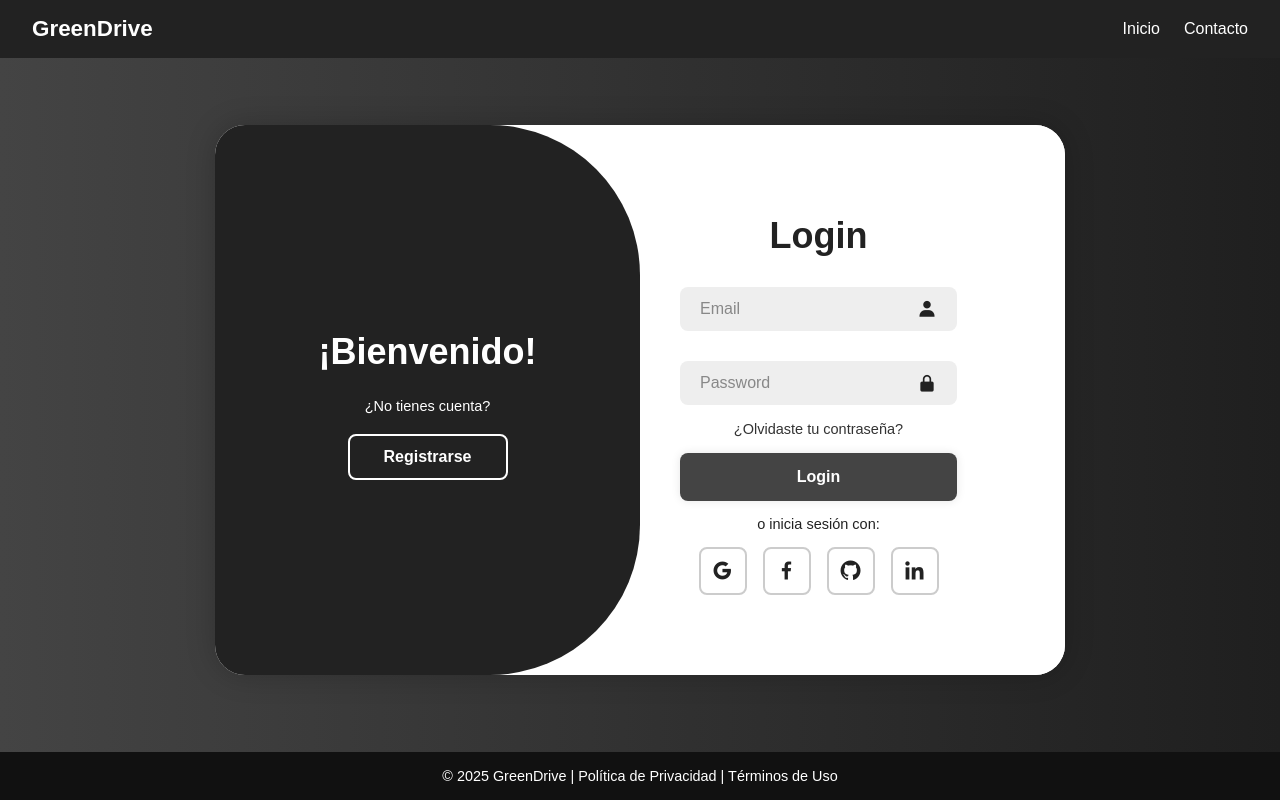
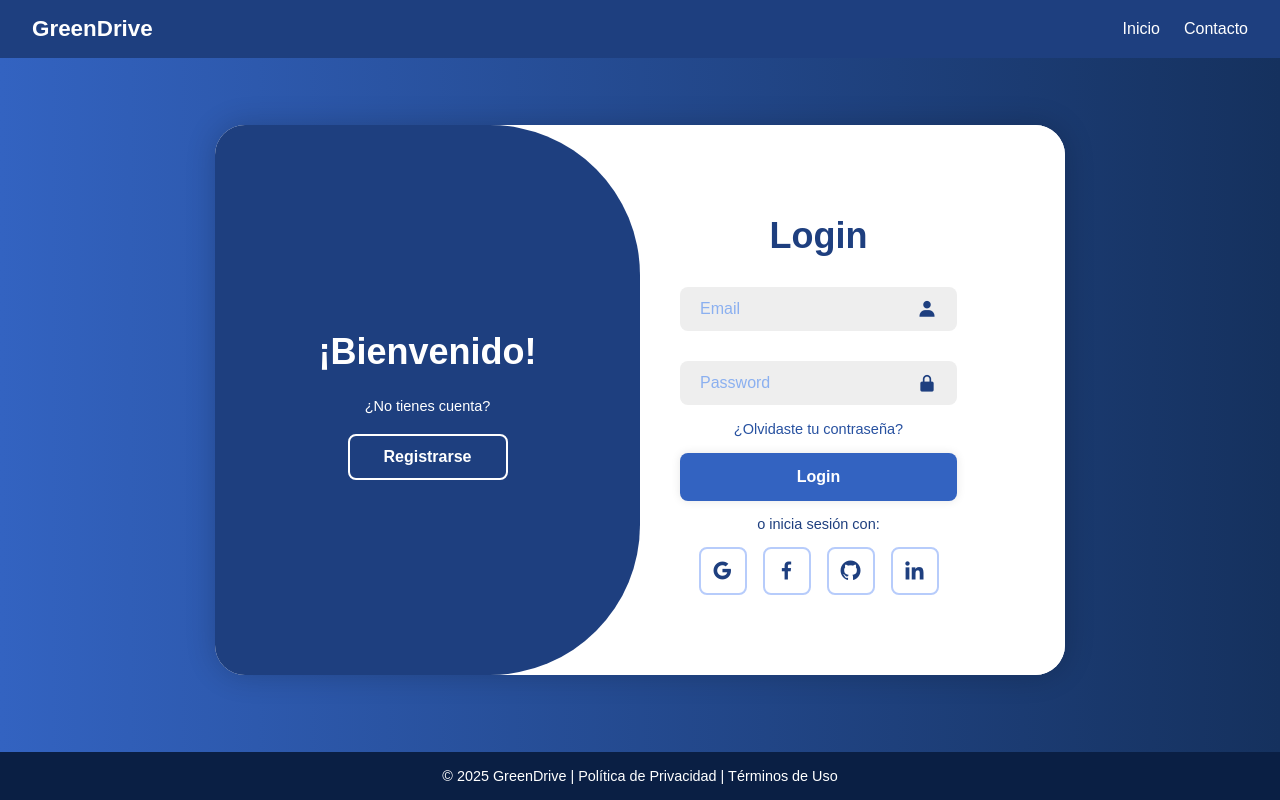
Before and after one commit to dgsi-lab-G-C-2425/GreenDrive, a Flask app: page /login in a window 1280 px wide. Run offline with Flask 3, Linux system fonts and the light colour scheme; parts of the project's set-up code (start-up, migrations or seed data) failed here and were passed over.

Commit message:
loginRegister

```diff
--- a/Dominio/auth.py
+++ b/Dominio/auth.py
@@ -9,7 +9,7 @@ auth_bp = Blueprint('auth', __name__)
 
 @auth_bp.route('/')
 def index():
-    return render_template('index.html')
+    return render_template('loginRegister.html')
 
 @auth_bp.route('/login', methods=['GET'])
 def login_page():
@@ -33,7 +33,8 @@ def login():
             session['user_id'] = str(usuario["_id"])
             session['user_name'] = usuario.get("name")
             flash("Inicio de sesión exitoso!")
-            return redirect(url_for('auth.index'))  # Or redirect to a dashboard
+            print("Usuario autenticado:", usuario)
+            return redirect(url_for('map.index'))
         else:
             flash("Contraseña incorrecta.")
             return redirect(url_for('auth.login_page'))
@@ -69,7 +70,7 @@ def register():
         session['user_id'] = str(usuario["_id"])
         session['user_name'] = usuario.get("name")
         flash("Registro exitoso!")
-        return redirect(url_for('auth.index'))  # Or redirect to a dashboard
+        return redirect(url_for('map.index'))  # Or redirect to a dashboard
     else:
         flash("Error en el registro")
         return redirect(url_for('auth.login_page'))
--- a/Dominio/server.py
+++ b/Dominio/server.py
@@ -11,6 +11,7 @@ from bson.objectid import ObjectId
 from Persistencia.AgenteBD import MongoDBAgent
 
 from auth import auth_bp
+from map import map_bp
 from Dominio.utils import format_number
 
 dotenv_path = os.path.join(os.path.dirname(__file__), '../.env')
@@ -38,6 +39,7 @@ app.secret_key = os.getenv("FLASK_SECRET_KEY")
 
 # Registrar blueprints
 app.register_blueprint(auth_bp)
+app.register_blueprint(map_bp, url_prefix='/map')
 
 @app.route('/')
 def home():
--- a/Presentacion/static/css/loginRegister.css
+++ b/Presentacion/static/css/loginRegister.css
@@ -1,19 +1,19 @@
 /* =======================================================
-   GreenDrive – Tema gris / negro
-   Versión abril‑2025
+   GreenDrive – Tema azul
+   Versión mayo‑2025
    ======================================================= */
 
 /* ---------- Paleta centralizada ---------- */
 :root{
-    --gray-900:#111;   /* casi negro */
-    --gray-800:#1f1f1f;
-    --gray-700:#222;
-    --gray-600:#333;
-    --gray-500:#444;
-    --gray-400:#555;
-    --gray-300:#666;
-    --gray-200:#888;
-    --gray-100:#ccc;
+    --blue-900: #0a1f44;  /* casi negro azulado */
+    --blue-800: #15315e;
+    --blue-700: #1e3f7f;
+    --blue-600: #2751a0;
+    --blue-500: #3363c1;
+    --blue-400: #4a7dd1;
+    --blue-300: #6795e0;
+    --blue-200: #8bb0f0;
+    --blue-100: #b7ccfb;
 }
 
 /* ---------- Reset básico ---------- */
@@ -33,8 +33,8 @@
     width:100%;
     height:100vh;
     overflow:hidden;
-      background:linear-gradient(90deg,var(--gray-500),var(--gray-800));
-      color:var(--gray-700);
+    background:linear-gradient(90deg,var(--blue-500),var(--blue-800));
+    color:var(--blue-700);
 }
 
 /* ---------- NAVBAR FIJO ---------- */
@@ -43,7 +43,7 @@
     top:0;
     left:0;
     width:100%;
-      background-color:var(--gray-700);
+    background-color:var(--blue-700);
     padding:1rem 2rem;
     display:flex;
     align-items:center;
@@ -102,7 +102,7 @@
     padding:40px;
     z-index:1;
     transition:.6s ease-in-out 1.2s,visibility 0s 1s;
-      color:var(--gray-700);
+    color:var(--blue-700);
 }
 .container.active .form-box{right:50%;}
 .form-box.register{visibility:hidden;}
@@ -119,10 +119,10 @@
     border:none;
     outline:none;
     font-size:16px;
-      color:var(--gray-700);
+    color:var(--blue-700);
     font-weight:500;
 }
-  .input-box input::placeholder{color:var(--gray-200);font-weight:400;}
+.input-box input::placeholder{color:var(--blue-200);font-weight:400;}
 
 .input-box i{
     position:absolute;
@@ -133,12 +133,12 @@
 }
 
 .forgot-link{margin:-15px 0 15px;}
-  .forgot-link a{font-size:14.5px;color:var(--gray-600);}
+.forgot-link a{font-size:14.5px;color:var(--blue-600);}
 
 .btn{
     width:100%;
     height:48px;
-      background:var(--gray-500);
+    background:var(--blue-500);
     border-radius:8px;
     box-shadow:0 0 10px rgba(0,0,0,.1);
     border:none;
@@ -148,7 +148,7 @@
     font-weight:600;
     transition:background .2s;
 }
-  .btn:hover{background:var(--gray-600);}
+.btn:hover{background:var(--blue-600);}
 
 .social-icons{
     display:flex;
@@ -158,17 +158,17 @@
 .social-icons a{
     display:inline-flex;
     padding:10px;
-      border:2px solid var(--gray-100);
+    border:2px solid var(--blue-100);
     border-radius:8px;
     font-size:24px;
-      color:var(--gray-700);
+    color:var(--blue-700);
     margin:0 8px;
     transition:all .2s;
 }
 .social-icons a:hover{
-      background:var(--gray-400);
+    background:var(--blue-400);
     color:#fff;
-      border-color:var(--gray-400);
+    border-color:var(--blue-400);
 }
 
 /* ---------- FORMA CURVA ---------- */
@@ -183,7 +183,7 @@
     left:-250%;
     width:300%;
     height:100%;
-      background:var(--gray-700);
+    background:var(--blue-700);
     border-radius:150px;
     z-index:2;
     transition:1.8s ease-in-out;
@@ -227,7 +227,7 @@
     width:100%;
     text-align:center;
     padding:1rem;
-      background-color:var(--gray-900);
+    background-color:var(--blue-900);
     color:#fff;
     font-size:.9rem;
     z-index:999;
```
Also changed, not shown: Dominio/map.py (added, +10 -0 lines), Presentacion/templates/map.html (added, +31 -0 lines), 1 other file. Lines whose indentation alone changed are shown as unchanged.
